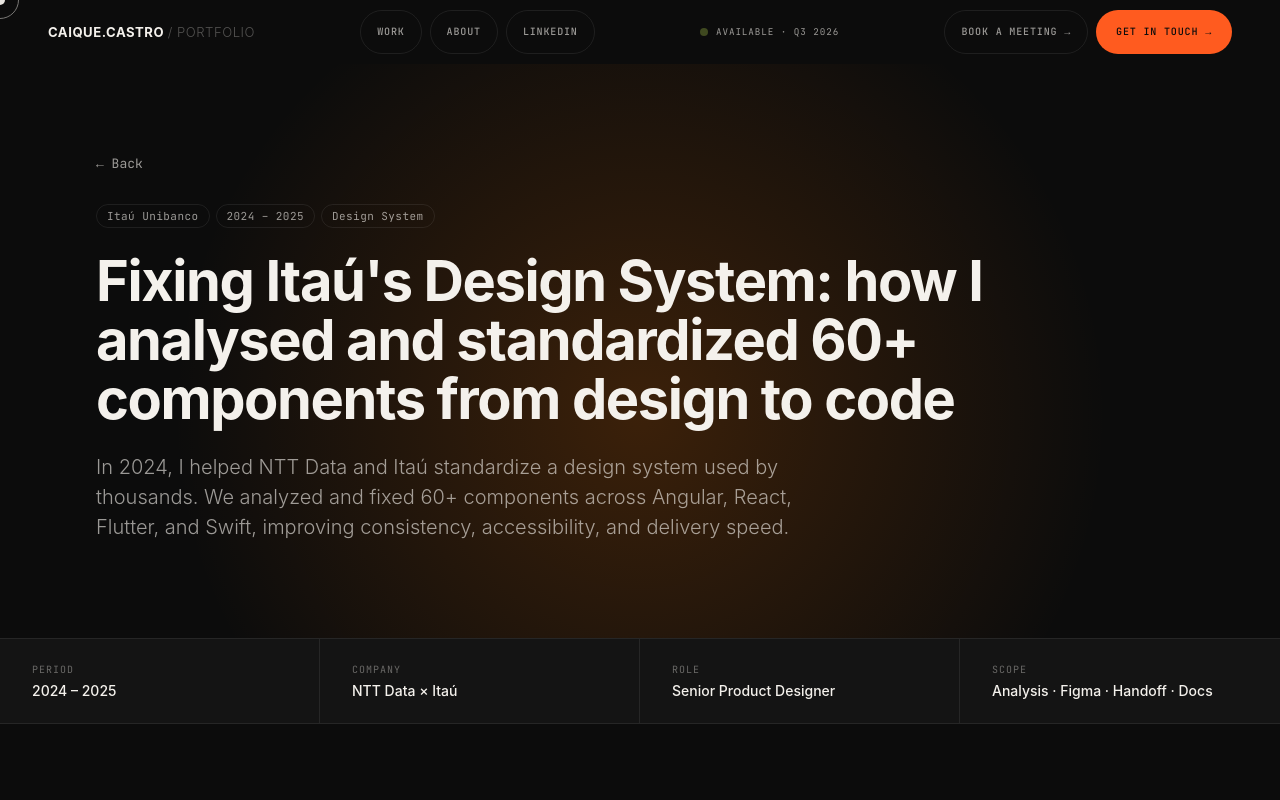
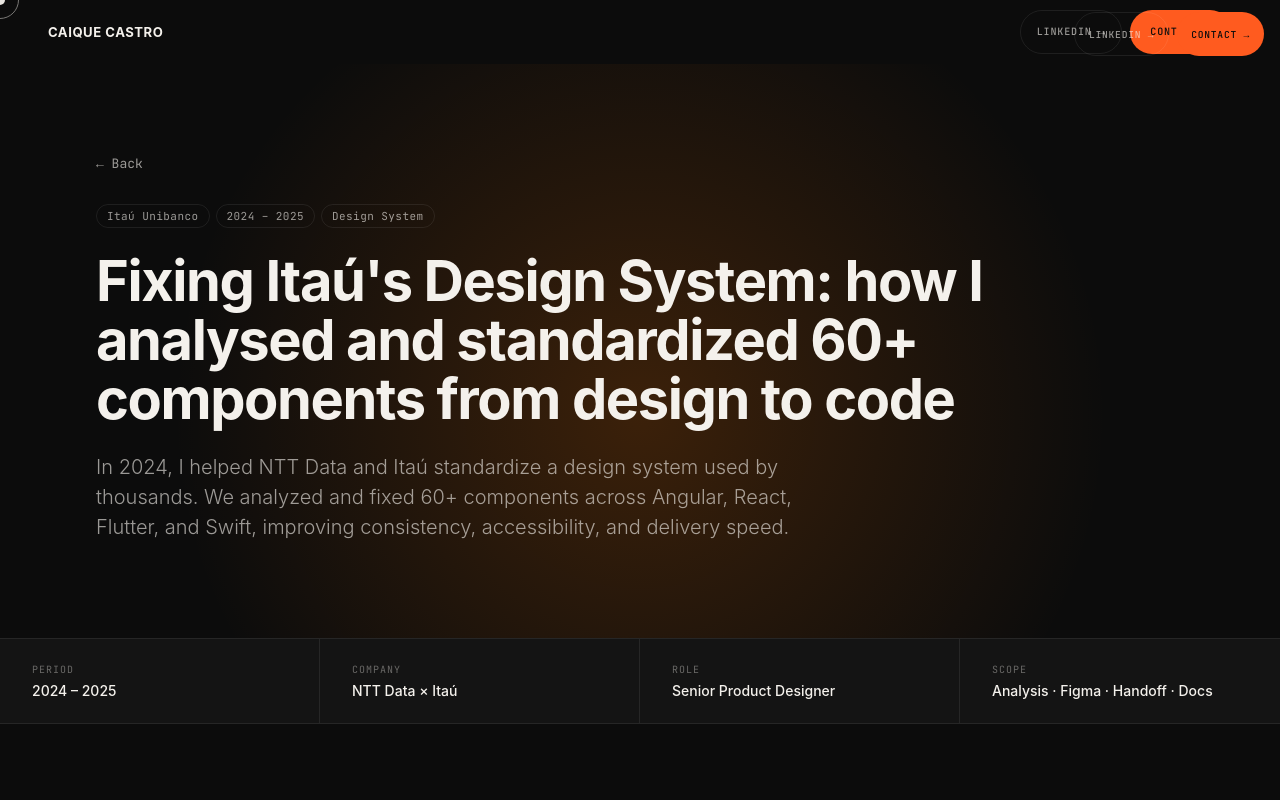
Before and after one commit to caiquecastro89/Portfolio, a React (Vite) app: page /ids in a window 1280 px wide. Shown: the top 800 px of the page. Built offline with nearby package versions, Linux system fonts and the light colour scheme.

Commit message:
Add files via upload

```diff
--- a/src/components/Nav.jsx
+++ b/src/components/Nav.jsx
@@ -10,15 +10,10 @@
   useEffect(() => {
     const nav = navRef.current
     if (!nav) return
-
     const onScroll = () => {
-      nav.style.background = window.scrollY > 20
-        ? 'rgba(12,12,12,0.92)'
-        : 'transparent'
+      nav.style.background = window.scrollY > 20 ? 'rgba(12,12,12,0.92)' : 'transparent'
       nav.style.backdropFilter = window.scrollY > 20 ? 'blur(12px)' : 'none'
-      nav.style.borderBottomColor = window.scrollY > 20
-        ? BRAND.border
-        : 'transparent'
+      nav.style.borderBottomColor = window.scrollY > 20 ? BRAND.border : 'transparent'
     }
     window.addEventListener('scroll', onScroll, { passive: true })
     return () => window.removeEventListener('scroll', onScroll)
@@ -31,123 +26,51 @@
         display: 'flex', alignItems: 'center', justifyContent: 'space-between',
         padding: '0 48px', height: 64, zIndex: 500,
         background: 'transparent',
-        borderBottom: `1px solid transparent`,
+        borderBottom: '1px solid transparent',
         transition: 'background .4s, border-color .4s, backdrop-filter .4s',
         animation: 'fi .8s 1.3s both',
       }}>
+        {/* Logo */}
         <Link to="/" style={{
           fontFamily: 'Inter, sans-serif', fontSize: '.82rem', fontWeight: 700,
           letterSpacing: '.04em', textDecoration: 'none', color: BRAND.text,
           textTransform: 'uppercase', cursor: 'none',
         }}>
-          caique.castro <span style={{ opacity: .3, fontWeight: 300 }}>/ portfolio</span>
+          Caique Castro
         </Link>
 
-        <nav style={{ display: 'flex', gap: 8, listStyle: 'none', alignItems: 'center' }}>
-          {[['Work', '/#work'], ['About', '/#about'], ['LinkedIn', 'https://www.linkedin.com/in/caique-castro89/']].map(([label, href]) => (
-            href.startsWith('http')
-              ? <a key={label} href={href} target="_blank" rel="noreferrer" style={navLinkStyle}>{label}</a>
-              : <Link key={label} to={href} style={navLinkStyle}>{label}</Link>
-          ))}
-        </nav>
-
-        <div style={{
-          display: 'flex', alignItems: 'center', gap: 8,
-          animation: 'fi .8s 1.5s both',
-        }}>
-          <span style={{
-            width: 8, height: 8, borderRadius: '50%', background: BRAND.lime,
-            display: 'inline-block', animation: 'pu 2s infinite',
-          }} />
-          <span style={{
-            fontFamily: "'JetBrains Mono', monospace", fontSize: '.58rem',
-            letterSpacing: '.1em', textTransform: 'uppercase',
-            color: BRAND.textMuted,
-          }}>available · Q3 2026</span>
+        {/* Desktop CTAs — always visible */}
+        <div style={{ display: 'flex', alignItems: 'center', gap: 8 }}>
+          <a
+            href="https://www.linkedin.com/in/caique-castro89/"
+            target="_blank" rel="noreferrer"
+            style={ctaSecStyle}
+          >
+            LinkedIn →
+          </a>
+          <a href="mailto:caique.castro89@gmail.com" style={ctaPrimaryStyle}>
+            Contact →
+          </a>
         </div>
-
-        {/* Desktop CTAs — shown always on case pages, after scroll on home */}
-        <NavCTAs isCase={isCase} />
       </nav>
 
-      {/* Mobile nav CTAs */}
-      <MobileNav isCase={isCase} />
+      {/* Mobile CTAs — always visible */}
+      <div style={{
+        position: 'fixed', top: 12, right: 16, zIndex: 501,
+        display: 'flex', alignItems: 'center', gap: 8,
+      }} className="mobile-nav-ctas">
+        <a
+          href="https://www.linkedin.com/in/caique-castro89/"
+          target="_blank" rel="noreferrer"
+          style={{ ...ctaSecStyle, padding: '10px 14px', fontSize: '.6rem' }}
+        >LinkedIn →</a>
+        <a
+          href="mailto:caique.castro89@gmail.com"
+          style={{ ...ctaPrimaryStyle, padding: '10px 14px', fontSize: '.6rem' }}
+        >Contact →</a>
+      </div>
     </>
   )
-}
-
-function NavCTAs({ isCase }) {
-  const ref = useRef(null)
-
-  useEffect(() => {
-    const el = ref.current
-    if (!el) return
-    if (isCase) { el.style.opacity = '1'; el.style.pointerEvents = 'auto'; return }
-    const onScroll = () => {
-      const show = window.scrollY > window.innerHeight * .75
-      el.style.opacity = show ? '1' : '0'
-      el.style.pointerEvents = show ? 'auto' : 'none'
-    }
-    window.addEventListener('scroll', onScroll, { passive: true })
-    return () => window.removeEventListener('scroll', onScroll)
-  }, [isCase])
-
-  return (
-    <div ref={ref} style={{
-      display: 'flex', alignItems: 'center', gap: 8,
-      opacity: isCase ? 1 : 0,
-      pointerEvents: isCase ? 'auto' : 'none',
-      transition: 'opacity .7s',
-    }}>
-      <a href="https://calendly.com/caique-castro89/30min" target="_blank" rel="noreferrer" style={ctaSecStyle}>
-        Book a meeting →
-      </a>
-      <a href="mailto:caique.castro89@gmail.com" style={ctaPrimaryStyle}>
-        Get in touch →
-      </a>
-    </div>
-  )
-}
-
-function MobileNav({ isCase }) {
-  const ref = useRef(null)
-  useEffect(() => {
-    const el = ref.current
-    if (!el) return
-    if (isCase) { el.style.opacity = '1'; el.style.pointerEvents = 'auto'; return }
-    const onScroll = () => {
-      const show = window.scrollY > window.innerHeight * .75
-      el.style.opacity = show ? '1' : '0'
-      el.style.pointerEvents = show ? 'auto' : 'none'
-    }
-    window.addEventListener('scroll', onScroll, { passive: true })
-    return () => window.removeEventListener('scroll', onScroll)
-  }, [isCase])
-
-  return (
-    <div ref={ref} style={{
-      display: 'none', // shown via media query in global.css
-      position: 'fixed', top: 12, right: 16, zIndex: 501,
-      gap: 8, alignItems: 'center',
-      opacity: isCase ? 1 : 0,
-      transition: 'opacity .7s',
-    }} className="mobile-nav-ctas">
-      <a href="https://calendly.com/caique-castro89/30min" target="_blank" rel="noreferrer" style={{
-        ...ctaSecStyle, padding: '10px 14px', fontSize: '.6rem',
-      }}>Book a call →</a>
-      <a href="mailto:caique.castro89@gmail.com" style={{
-        ...ctaPrimaryStyle, padding: '10px 14px', fontSize: '.6rem',
-      }}>Contact →</a>
-    </div>
-  )
-}
-
-const navLinkStyle = {
-  fontFamily: "'JetBrains Mono', monospace", fontSize: '.63rem', fontWeight: 500,
-  letterSpacing: '.08em', textTransform: 'uppercase', textDecoration: 'none',
-  color: BRAND.textMuted, transition: 'all .2s', cursor: 'none',
-  padding: '13px 16px', height: 44, display: 'inline-flex', alignItems: 'center',
-  border: `1.5px solid ${BRAND.border}`, borderRadius: 100,
 }
 
 const ctaPrimaryStyle = {
--- a/src/pages/Home.jsx
+++ b/src/pages/Home.jsx
@@ -39,41 +39,27 @@
 
         {/* ══ HERO STRIP ══ */}
         <section style={{
-          padding: '32px 56px',
-          display: 'grid', gridTemplateColumns: '1fr auto',
-          gap: 32, alignItems: 'center',
+          padding: '40px 56px 48px',
           borderBottom: `1px solid ${BRAND.border}`,
           animation: 'fi .8s 1.8s both',
         }}>
-          <div>
           <div style={{
             fontFamily: "'JetBrains Mono', monospace", fontSize: 11,
             color: BRAND.accent, letterSpacing: '.12em', textTransform: 'uppercase',
-              marginBottom: 8,
+            marginBottom: 20,
           }}>
             ● Caique Castro · Senior Product Designer · São Paulo
           </div>
           <p style={{
-              margin: 0, fontSize: 'clamp(1.1rem,2vw,1.4rem)', lineHeight: 1.4,
-              color: BRAND.text, fontWeight: 400, letterSpacing: '-.01em',
+            margin: 0,
+            fontSize: 'clamp(1rem,1.4vw,1.15rem)',
+            lineHeight: 1.8,
+            color: BRAND.textMuted,
+            fontWeight: 400,
+            maxWidth: 860,
           }}>
-              Senior product designer at NTT Data × Itaú —{' '}
-              <span style={{ color: BRAND.textMuted }}>
-                shipping investment platforms, design systems and research processes for one of Latin America's largest banks.
-              </span>
+            I'm a Senior Product Designer based in São Paulo, with 13 years of experience in design field and, between that, 7 years as a Product Designer. Currently at NTT Data, collaborating with Itaú, Latin America's largest bank. My work spans UX, UI Design, digital accessibility, design systems, AI, storytelling and much more. Here you'll find some of the projects I'm most proud of.
           </p>
-          </div>
-          <div style={{
-            display: 'flex', gap: 32,
-            fontFamily: "'JetBrains Mono', monospace", fontSize: 11, color: BRAND.textMuted,
-          }}>
-            {[['status','open Q3 26'],['based','SP · BR'],['role','senior']].map(([k,v]) => (
-              <div key={k}>
-                <div style={{ fontSize: 9, color: BRAND.textFaint, letterSpacing: '.1em', textTransform: 'uppercase' }}>{k}</div>
-                <div style={{ fontSize: 12, color: BRAND.text, marginTop: 2 }}>{v}</div>
-              </div>
-            ))}
-          </div>
         </section>
 
         {/* ══ FEATURED CASE ══ */}
```
Lines whose indentation alone changed are shown as unchanged.
